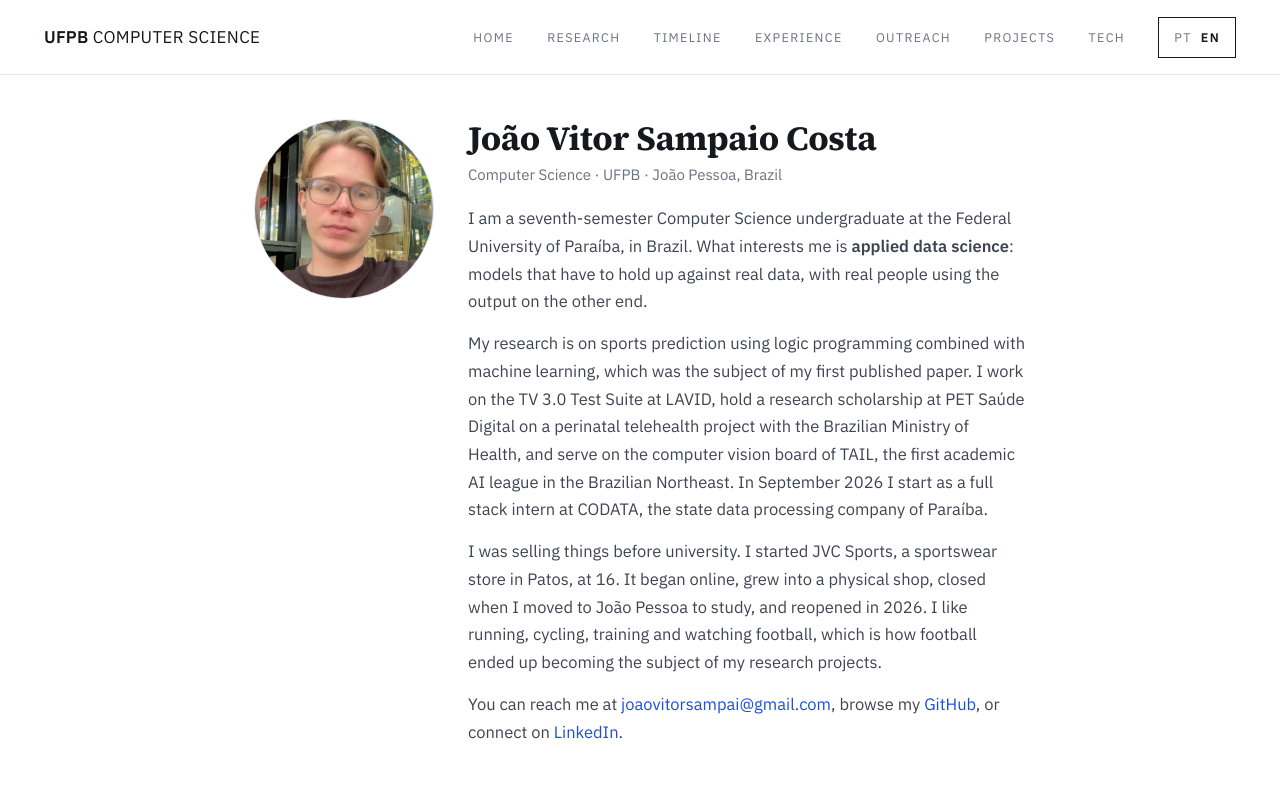
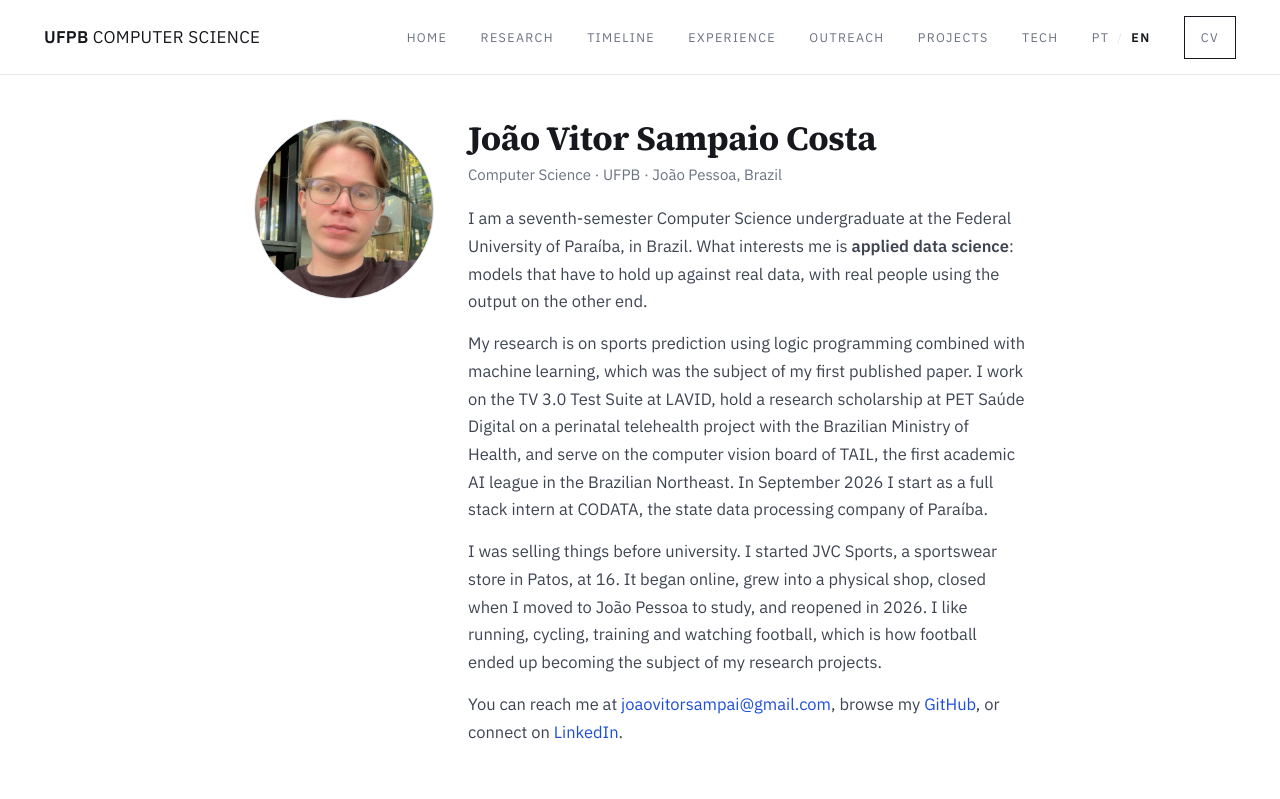
Before and after one commit to JoaoVitorSampaio/JoaoVitorSampaio.github.io, a plain HTML site: page en.html in a window 1280 px wide. Shown: the top 799 px of the page. Drawn offline with Linux system fonts and the light colour scheme.

Commit message:
Update language display and add CV link
Adjusted layout and styling for language and CV links.

```diff
--- a/en.html
+++ b/en.html
@@ -67,13 +67,19 @@ a:hover{text-decoration:underline;}
 }
 .nav-links a:hover{color:var(--text);text-decoration:none;}
 .lang{
-  display:inline-flex;align-items:center;gap:9px;
-  border:1px solid var(--text);padding:9px 15px;
-  font-size:12.5px;letter-spacing:.11em;text-transform:uppercase;
+  display:inline-flex;align-items:center;gap:8px;
+  font-size:12.5px;letter-spacing:.11em;text-transform:uppercase;color:var(--line);
 }
 .lang b{color:var(--text);font-weight:600;}
 .lang a{color:var(--mute);}
 .lang a:hover{color:var(--text);text-decoration:none;}
+.nav-cv{
+  display:inline-flex;align-items:center;
+  border:1px solid var(--text);padding:10px 16px;
+  font-size:12.5px;letter-spacing:.11em;text-transform:uppercase;
+  color:var(--text);transition:background .18s,color .18s;
+}
+.nav-cv:hover{background:var(--text);color:#fff;text-decoration:none;}
 @media(max-width:760px){
   .nav-in{padding-block:12px;min-height:0;}
   .nav-brand{font-size:15px;}
@@ -214,7 +220,8 @@ footer{border-top:1px solid var(--line);margin-top:26px;padding-block:26px 40px;
       <a href="#extensao">Outreach</a>
       <a href="#projetos">Projects</a>
       <a href="#tecnologias">Tech</a>
-      <span class="lang"><a href="index.html">PT</a><b>EN</b></span>
+      <span class="lang"><a href="index.html">PT</a><span>/</span><b>EN</b></span>
+      <a class="nav-cv" href="curriculo.pdf" target="_blank" rel="noopener">CV</a>
     </div>
   </div>
 </nav>
```
